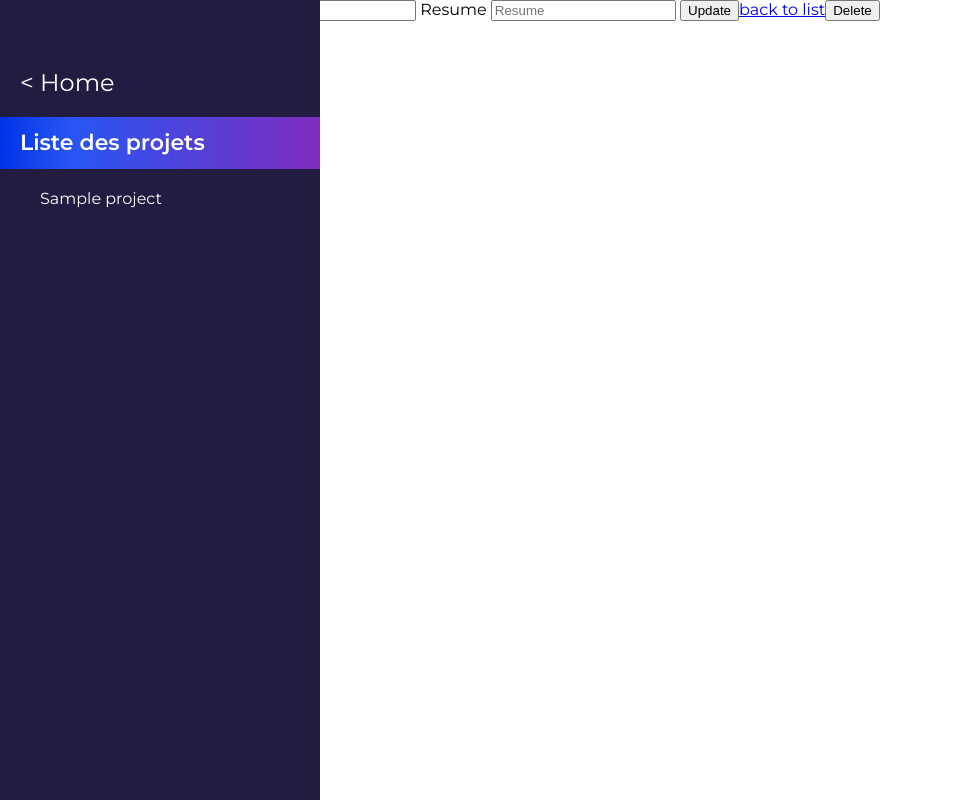
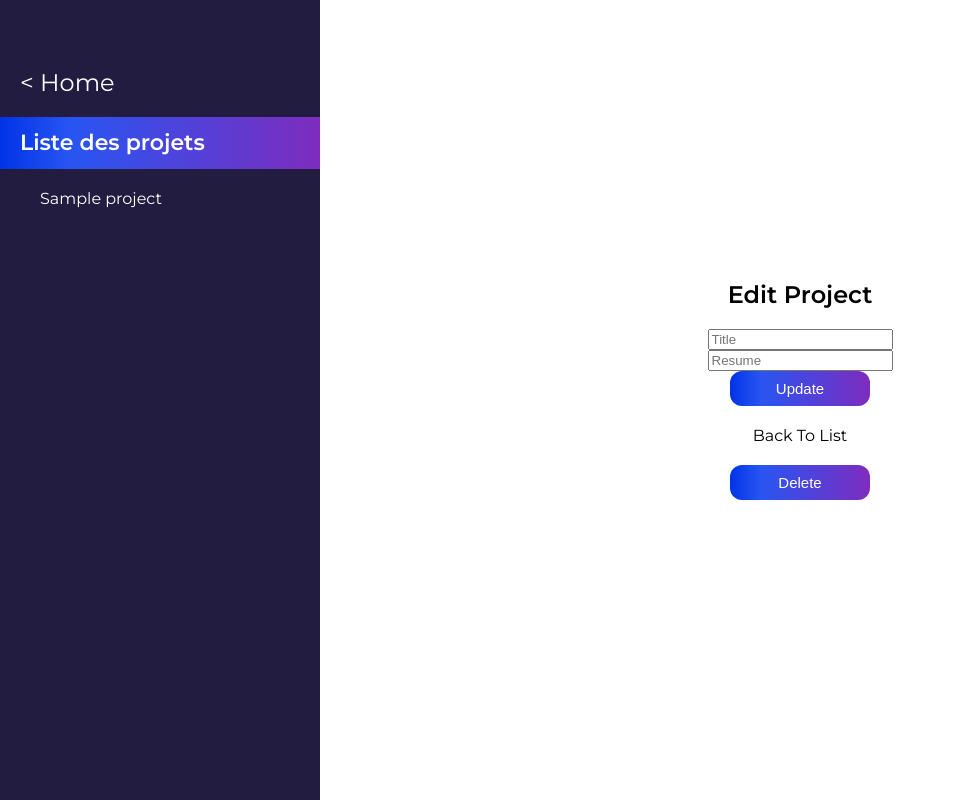
Before and after one commit to Ludoutt/GroupeC, a Symfony app: template templates/project/edit.html.twig in a window 1280 px wide. Shown: the whole page, without its empty margins (0-956 px from the left). Run offline with Twig, Linux system fonts and the light colour scheme; the template is opened without the code that fills it: most values are stand-ins (such as "Sample title", 1, 10 or a date in 2020); form fields are guessed from the names that the template uses; some libraries are stand-ins or nearby versions.

Commit message:
Modif style edit project

```diff
--- a/public/css/form.css
+++ b/public/css/form.css
@@ -42,6 +42,8 @@ body {
     width: 80%;
     height: 30px;
     margin-bottom: 20px;
+    font-family: 'Montserrat', sans-serif;
+    font-size: 15px;
 }
 .form-page .input-form::placeholder {
     font-size: 15px;
--- a/templates/project/edit.html.twig
+++ b/templates/project/edit.html.twig
@@ -2,6 +2,7 @@
 
 {% block title %}Edit Project{% endblock %}
 {% block stylesheets %}
+    <link rel="stylesheet" type="text/css" href="{{asset('css/form.css')}}">
     <link rel="stylesheet" type="text/css" href="{{ asset('/projects_asset/stylesheets/project.css') }}">
 {% endblock %}
 {% block body %}
@@ -18,11 +19,14 @@
             </div>
         </nav>
     </section>
-    <h1>Edit Project</h1>
+    <section class="under-menu"></section>
+    <section class="form-page">
+        <h1>Edit Project</h1>
 
-    {{ include('project/_form.html.twig', {'button_label': 'Update'}) }}
+        {{ include('project/_form.html.twig', {'button_label': 'Update'}) }}
 
-    <a href="{{ path('project_index') }}">back to list</a>
+        <a href="{{ path('project_index') }}" class="back-form" style="margin-bottom: 20px;">back to list</a>
 
-    {{ include('project/_delete_form.html.twig') }}
+        {{ include('project/_delete_form.html.twig') }}
+    </section>
 {% endblock %}
```
